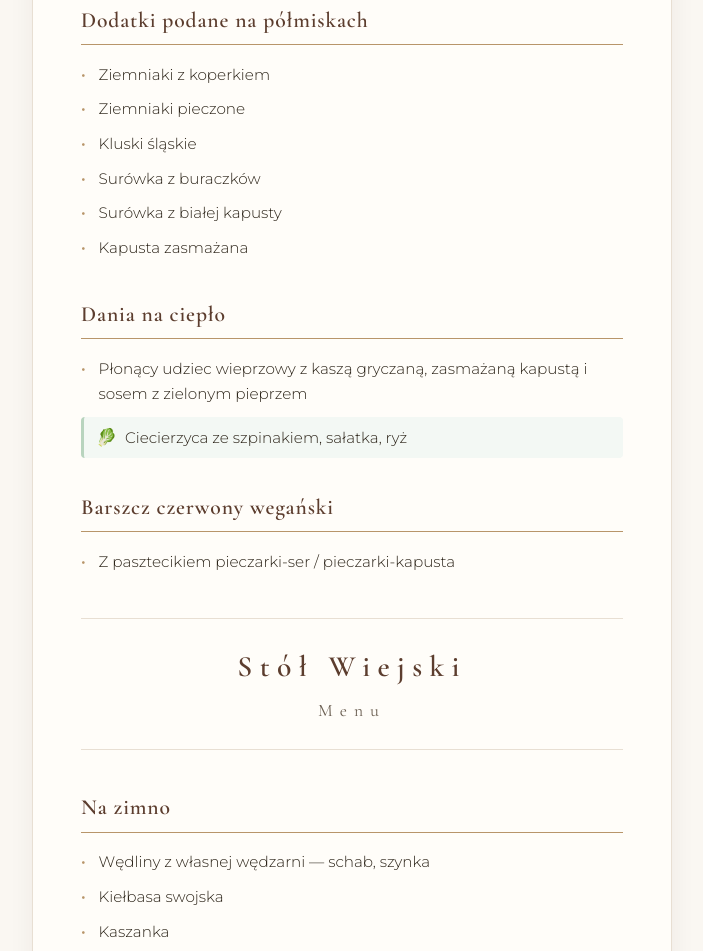
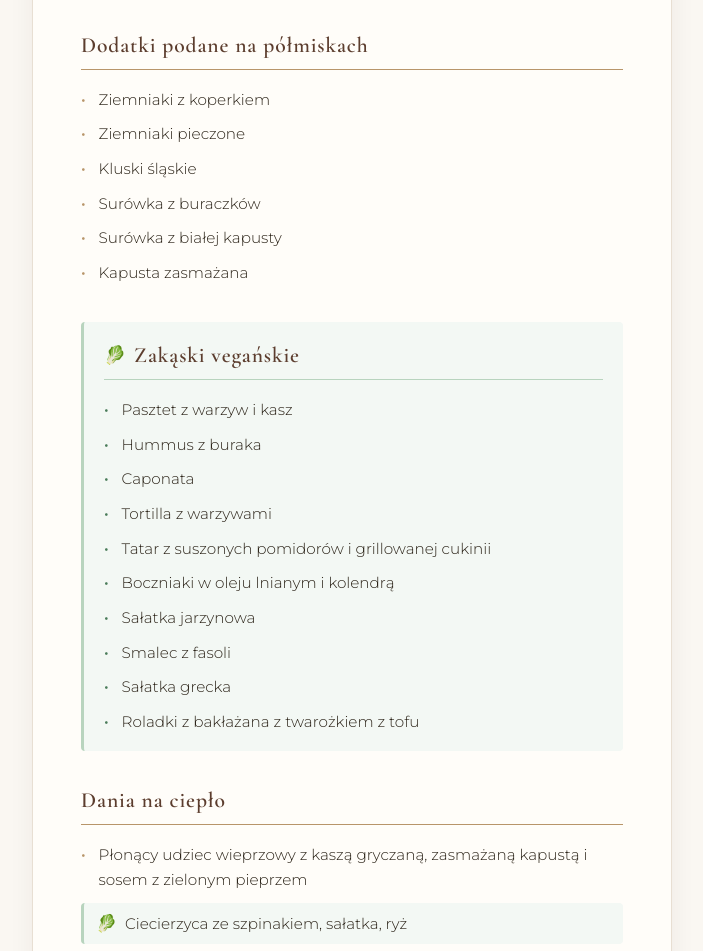
Before and after one commit to okraskaj/MenuWeselne, a plain HTML site: page index.html in a window 1280 px wide. Shown: the part 805-1756 px from the top of the page, without its empty margins (288-991 px from the left). Drawn offline with nearby package versions, Linux system fonts and the light colour scheme.

Commit message:
dodane sekcje weganskie

```diff
--- a/index.html
+++ b/index.html
@@ -161,6 +161,31 @@
       line-height: 1;
     }
 
+    .veg-section {
+      margin-bottom: 2rem;
+      padding: 1rem 1.25rem 0.75rem;
+      background: var(--veg-bg);
+      border-radius: 4px;
+      border-left: 3px solid var(--veg-line);
+    }
+
+    .veg-section h2 {
+      display: flex;
+      align-items: center;
+      gap: 0.45rem;
+      border-bottom-color: var(--veg-line);
+    }
+
+    .veg-section h2::before {
+      content: "🥬";
+      font-size: 1.1rem;
+      line-height: 1;
+    }
+
+    .veg-section li::before {
+      color: var(--veg);
+    }
+
     .note {
       margin-top: 0.6rem;
       padding: 0.65rem 0.85rem;
@@ -246,7 +271,7 @@
         <li>Roladka drobiowa ze szpinakiem i serem feta, z białym kurkowym sosem</li>
         <li>Kotlet schabowy</li>
         <li>Pieczony filet z łososia z sosem estragonowym</li>
-        <li class="veg">Zestaw weganina</li>
+        <li class="veg">Zestaw dla weganina: falafel, hummus, sałatka, frytki, ostry sos, chlebek pita, </li>
         <li class="kids"> Nuggetsy + frytki + marchewka </li>
       </ul>
     </section>
@@ -263,8 +288,21 @@
       </ul>
     </section>
 
-
-
+    <section class="veg-section">
+      <h2>Zakąski vegańskie</h2>
+      <ul>
+        <li>Pasztet z warzyw i kasz</li>
+        <li>Hummus z buraka</li>
+        <li>Caponata</li>
+        <li>Tortilla z warzywami</li>
+        <li>Tatar z suszonych pomidorów i grillowanej cukinii</li>
+        <li>Boczniaki w oleju lnianym i kolendrą</li>
+        <li>Sałatka jarzynowa</li>
+        <li>Smalec z fasoli</li>
+        <li>Sałatka grecka</li>
+        <li>Roladki z bakłażana z twarożkiem z tofu</li>
+      </ul>
+    </section>
 
     <section>
       <h2>Dania na ciepło</h2>
```
